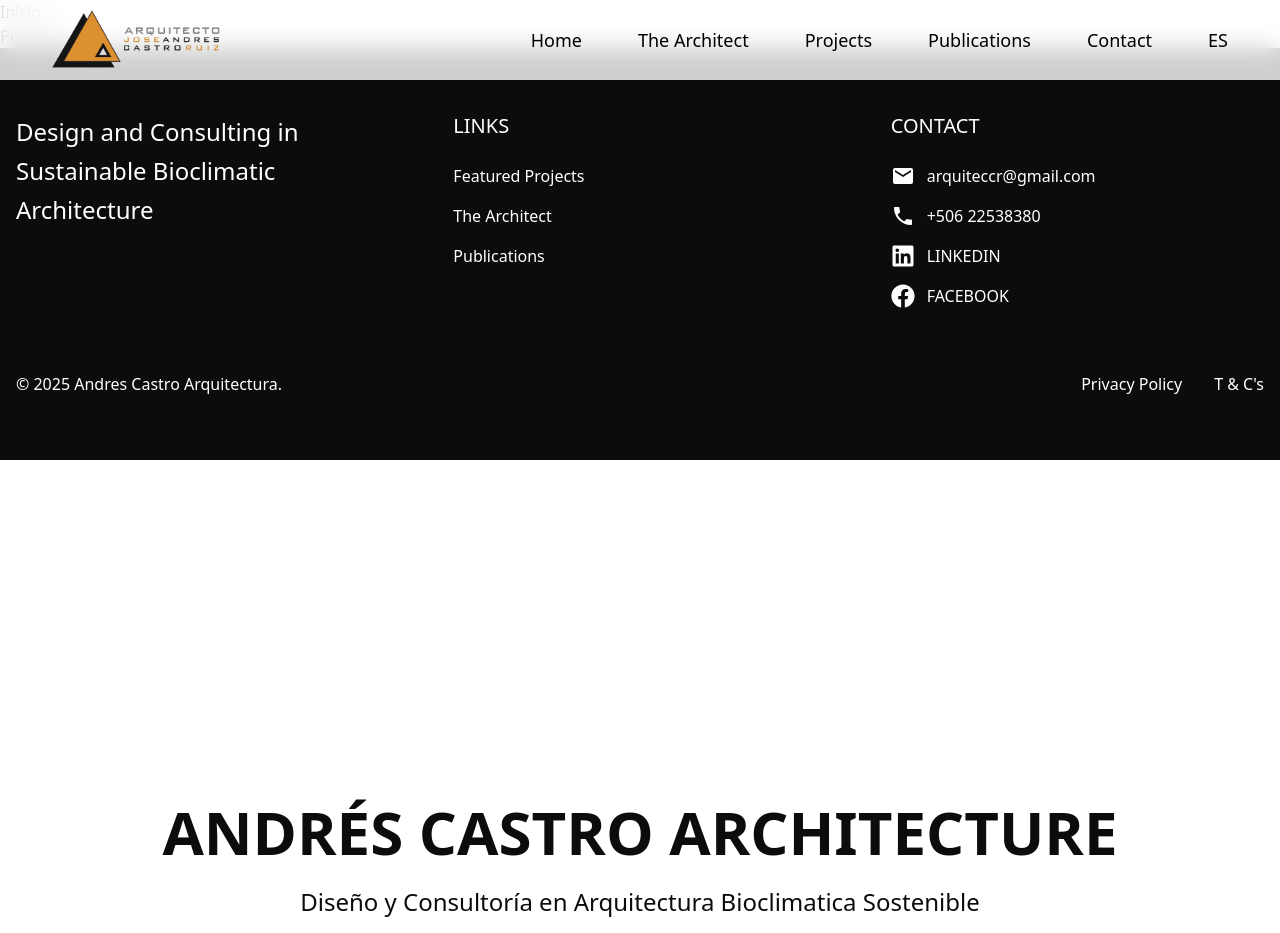
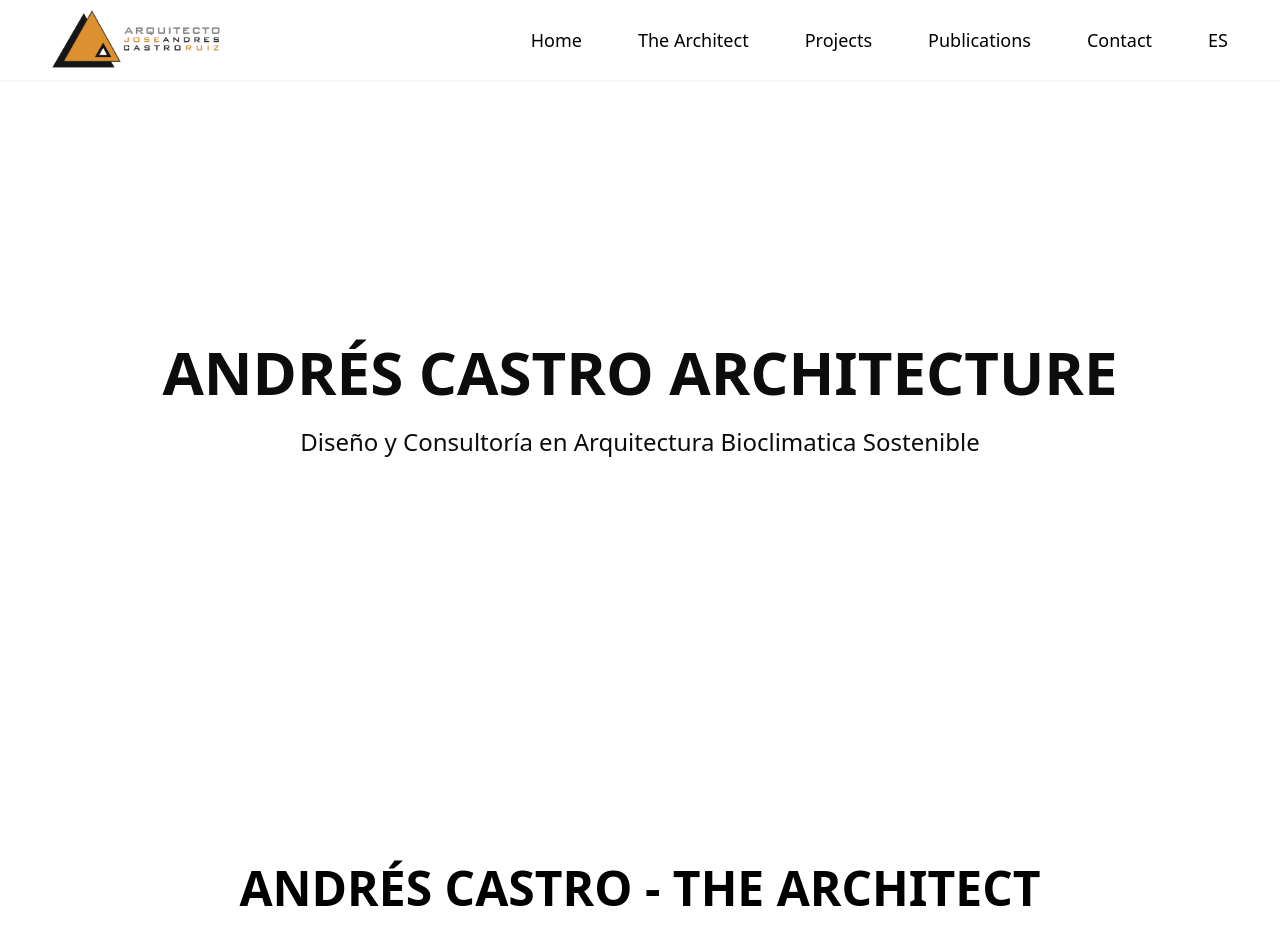
Before and after one commit to botflowlab/AndresCastroWebsite, a React (Vite) app: page / in a window 1280 px wide. Shown: the top 933 px of the page. Built offline with nearby package versions, Linux system fonts and the light colour scheme; a web font is replaced by a local one.

Commit message:
Fix Layout and Header Structure

```diff
--- a/src/components/Header.jsx
+++ b/src/components/Header.jsx
@@ -1,6 +1,5 @@
 import React from 'react';
 import Navbar from './layout/Navbar';
-import Footer from './layout/Footer';
 
 const Header = () => {
   return (
@@ -12,7 +11,6 @@ const Header = () => {
           <li><a href="/proyectos">Proyectos</a></li>
         </ul>
       </nav>
-      <Footer />
     </header>
   );
 };
--- a/src/components/Layout.jsx
+++ b/src/components/Layout.jsx
@@ -1,13 +1,14 @@
-// src/components/Layout.jsx
 import React from 'react';
-import Header from './Header';
+import Navbar from './layout/Navbar';
+import Footer from './layout/Footer';
 
 const Layout = ({ children }) => {
   return (
-    <>
-      <Header />
-      <main>{children}</main>
-    </>
+    <div className="min-h-screen flex flex-col">
+      <Navbar />
+      <main className="flex-grow">{children}</main>
+      <Footer />
+    </div>
   );
 };
 
```
